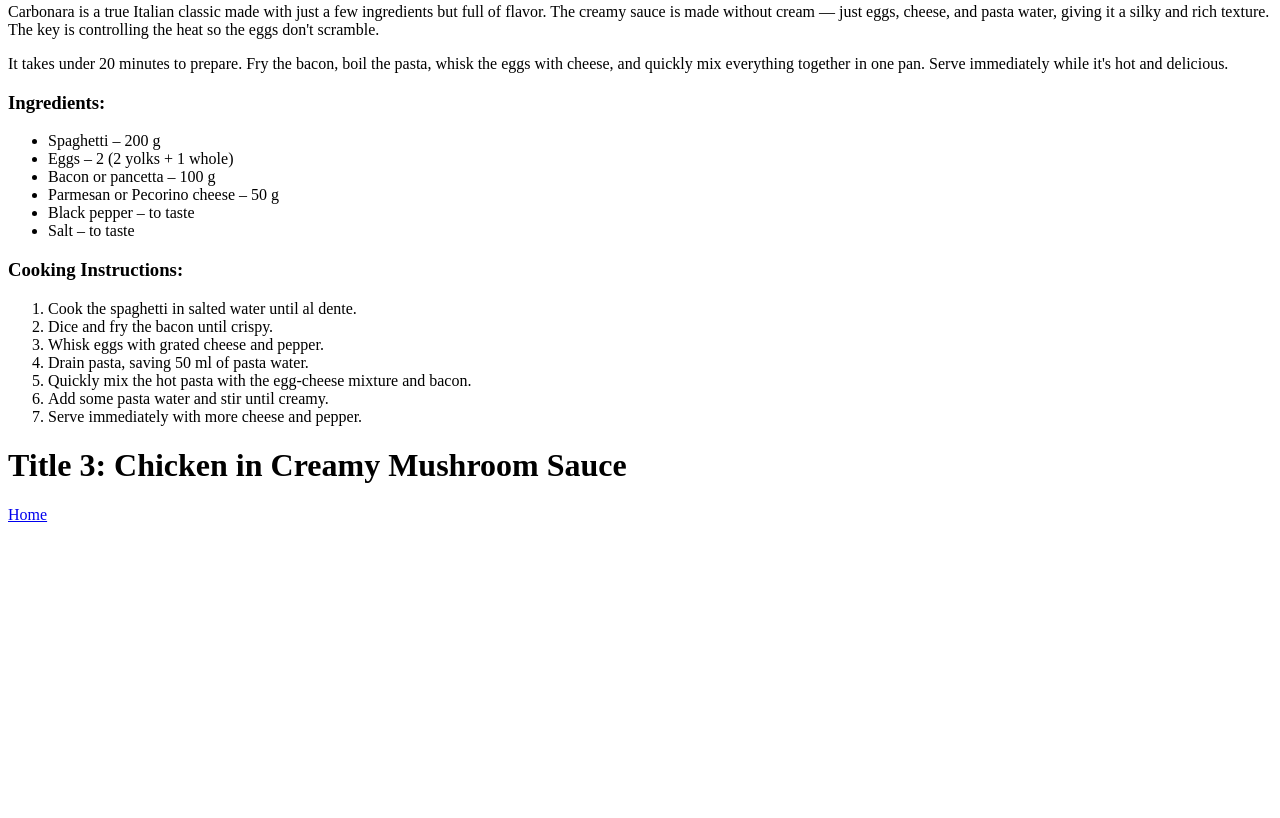
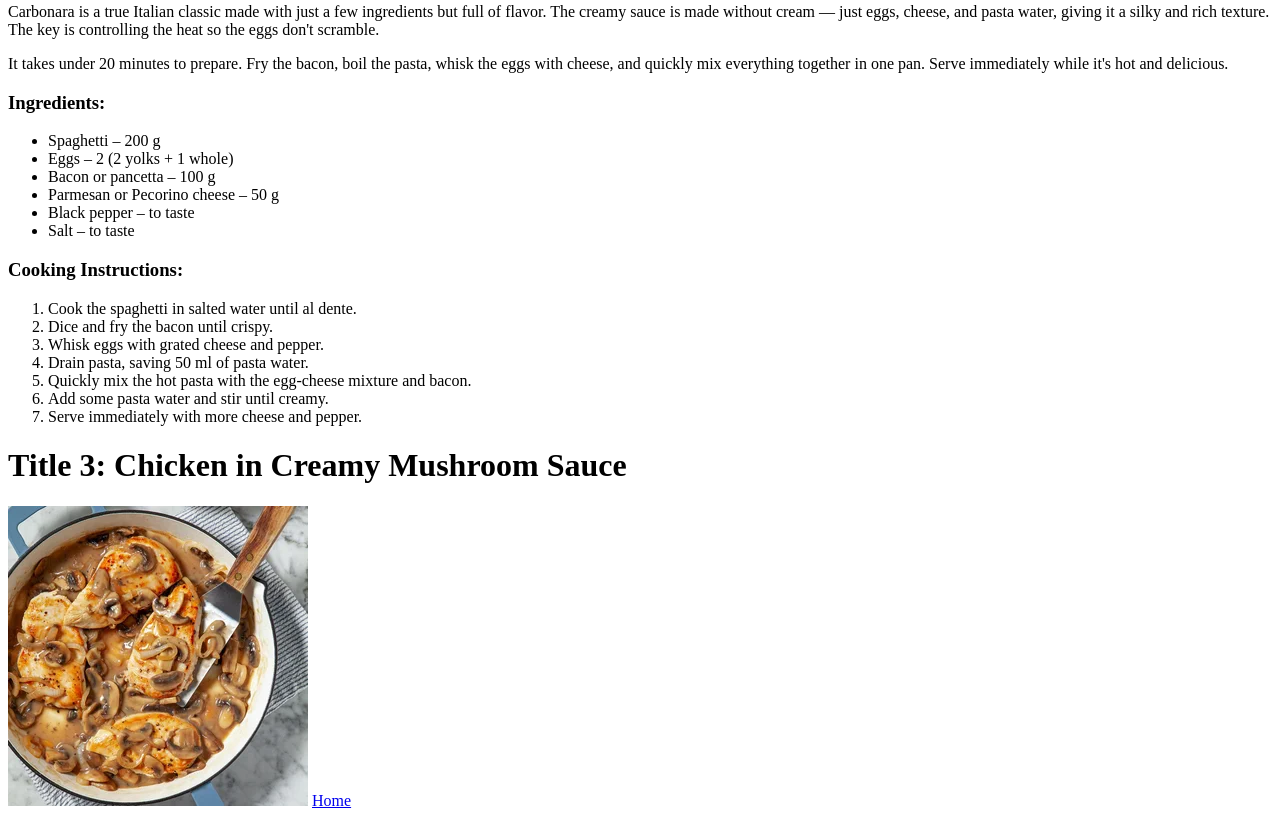
Before and after one commit to kusainovadm/odin-recipes, a plain HTML site: page recipes/lasagna.html in a window 1280 px wide. Shown: the part 1291-2109 px from the top of the page. Before the commit the page ends 1823 px from the top, so only its background shows below. Drawn offline with Linux system fonts and the light colour scheme.

Commit message:
Добавила соответствующую рецепту картинку

```diff
--- a/recipes/lasagna.html
+++ b/recipes/lasagna.html
@@ -77,6 +77,7 @@
             <li>Serve immediately with more cheese and pepper.</li>
         </ol>
         <h1> Title 3: Chicken in Creamy Mushroom Sauce</h1>
+        <img src="../chic.webp" alt="Chicken in creamy mushroom sause" width="300">
 
 
     <a href="../index.html">Home</a>
```
